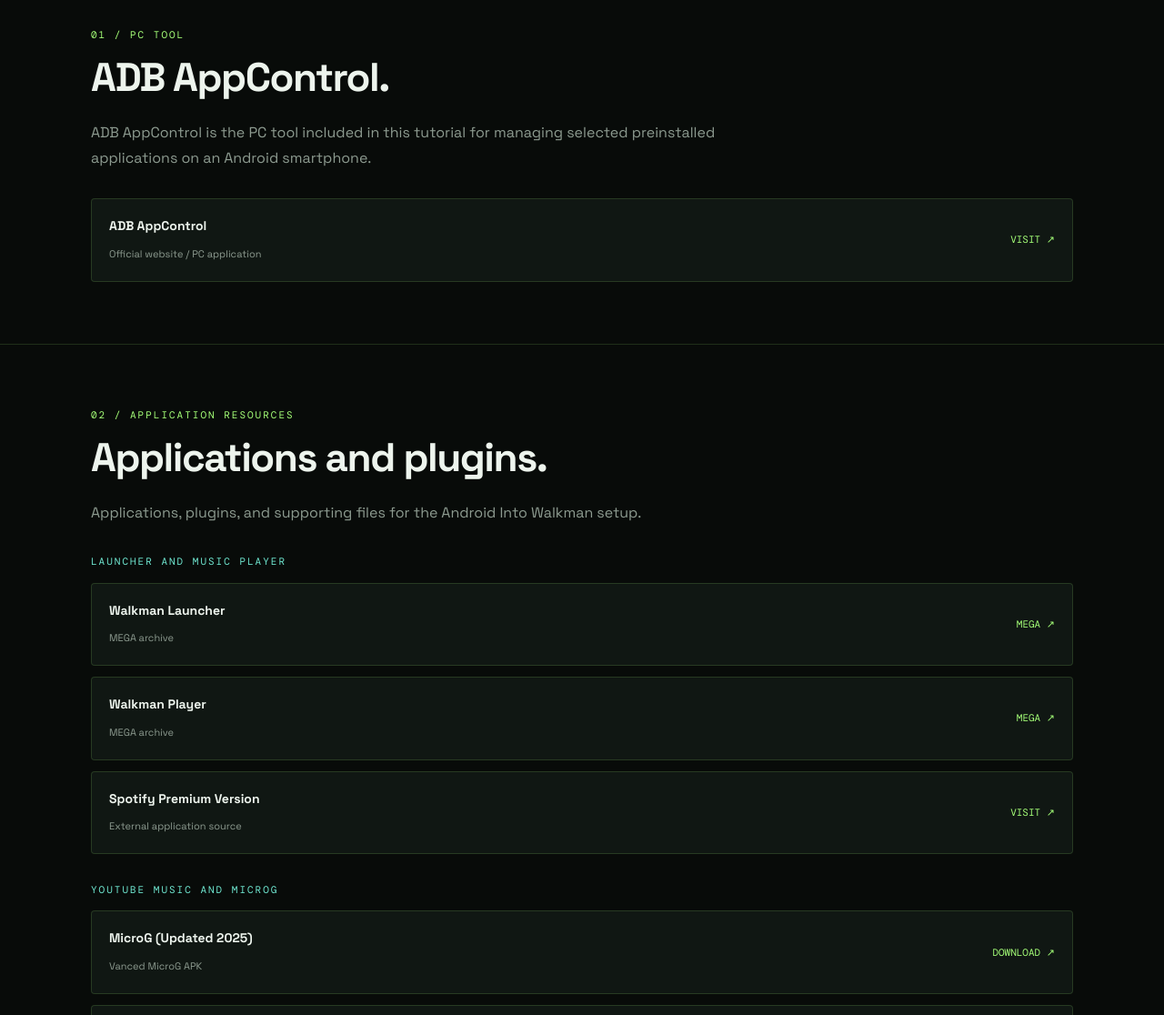
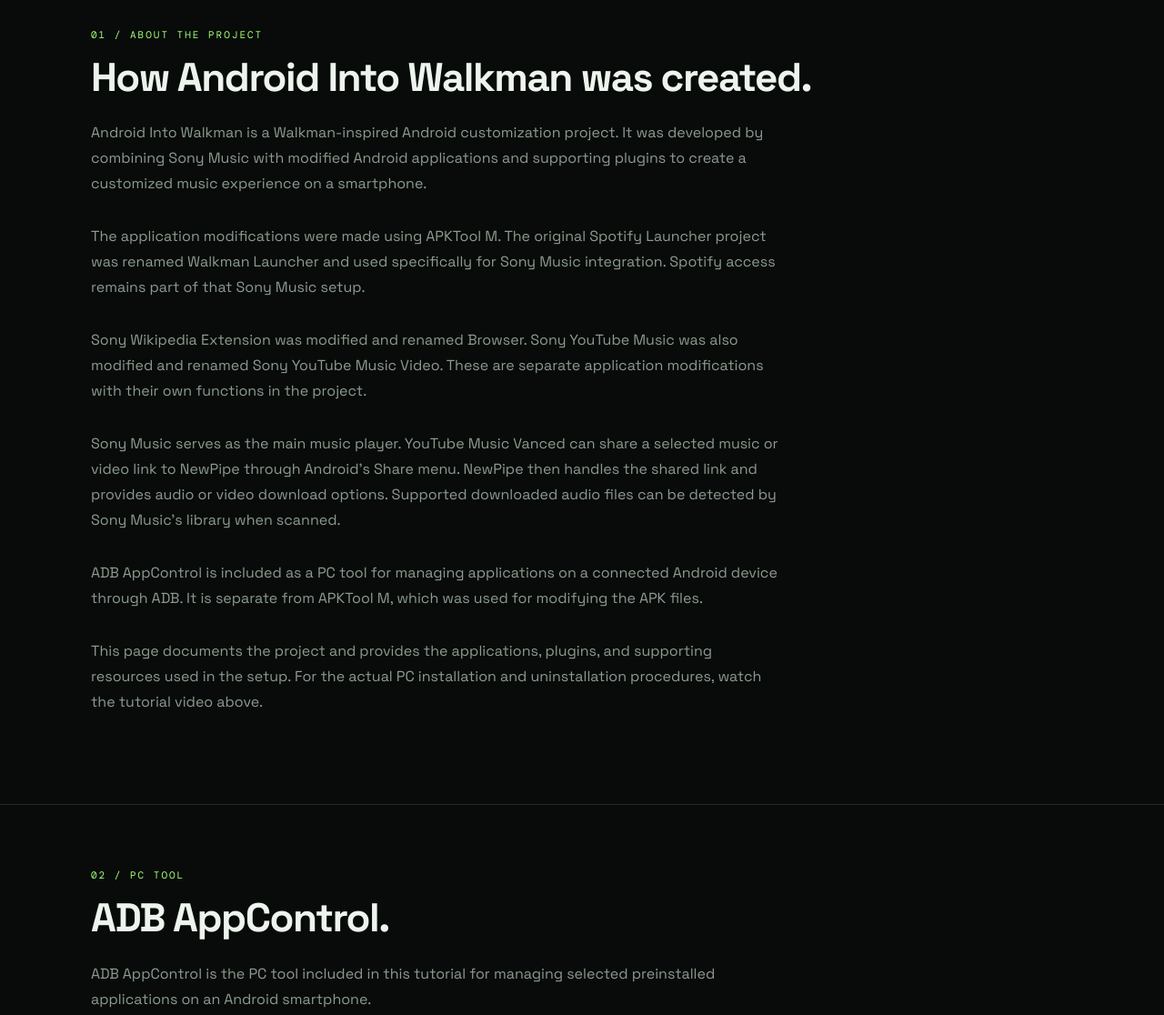
Before and after one commit to DiskarteTechPH/DiskarteTechPH.github.io, a plain HTML site: page pc-tutorial.html in a window 1280 px wide. Shown: the part 1440-2556 px from the top of the page at 91% size. Drawn offline with nearby package versions, Linux system fonts and the light colour scheme.

Commit message:
Update pc-tutorial.html

```diff
--- a/pc-tutorial.html
+++ b/pc-tutorial.html
@@ -1,4 +1,3 @@
-
 <!DOCTYPE html>
 <html lang="en">
 <head>
@@ -7,7 +6,7 @@
 
   <title>Android Into Walkman — PC Tutorial | DISKARTE TECH PH</title>
 
-  <meta name="description" content="Android Into Walkman PC Tutorial by DISKARTE TECH PH. Watch the setup process and find the applications, plugins, Sony Music resources, and ADB AppControl used in the project.">
+  <meta name="description" content="Android Into Walkman PC Tutorial by DISKARTE TECH PH. Discover how the project was created, watch the PC setup process, and find the applications, plugins, Sony Music resources, and ADB AppControl used in the project.">
 
   <meta name="theme-color" content="#080b09">
 
@@ -372,6 +371,7 @@
     </div>
 
     <div class="toc mono">
+      <a href="#about">ABOUT</a>
       <a href="#adb">ADB APPCONTROL</a>
       <a href="#applications">APPLICATIONS</a>
       <a href="#sony">SONY MUSIC</a>
@@ -400,12 +400,73 @@
 
   </div>
 
+  <!-- ABOUT THE PROJECT -->
+  <section class="content-section" id="about">
+    <div class="container">
+
+      <div class="section-number">
+        01 / ABOUT THE PROJECT
+      </div>
+
+      <h2>How Android Into Walkman was created.</h2>
+
+      <p class="section-intro">
+        Android Into Walkman is a Walkman-inspired Android
+        customization project. It was developed by combining
+        Sony Music with modified Android applications and
+        supporting plugins to create a customized music
+        experience on a smartphone.
+      </p>
+
+      <p class="section-intro">
+        The application modifications were made using APKTool M.
+        The original Spotify Launcher project was renamed
+        Walkman Launcher and used specifically for Sony Music
+        integration. Spotify access remains part of that
+        Sony Music setup.
+      </p>
+
+      <p class="section-intro">
+        Sony Wikipedia Extension was modified and renamed
+        Browser. Sony YouTube Music was also modified and
+        renamed Sony YouTube Music Video. These are separate
+        application modifications with their own functions
+        in the project.
+      </p>
+
+      <p class="section-intro">
+        Sony Music serves as the main music player. YouTube
+        Music Vanced can share a selected music or video link
+        to NewPipe through Android's Share menu. NewPipe then
+        handles the shared link and provides audio or video
+        download options. Supported downloaded audio files
+        can be detected by Sony Music's library when scanned.
+      </p>
+
+      <p class="section-intro">
+        ADB AppControl is included as a PC tool for managing
+        applications on a connected Android device through ADB.
+        It is separate from APKTool M, which was used for
+        modifying the APK files.
+      </p>
+
+      <p class="section-intro">
+        This page documents the project and provides the
+        applications, plugins, and supporting resources used
+        in the setup. For the actual PC installation and
+        uninstallation procedures, watch the tutorial video
+        above.
+      </p>
+
+    </div>
+  </section>
+
   <!-- ADB APP CONTROL -->
   <section class="content-section" id="adb">
     <div class="container">
 
       <div class="section-number">
-        01 / PC TOOL
+        02 / PC TOOL
       </div>
 
       <h2>ADB AppControl.</h2>
@@ -437,7 +498,7 @@
     <div class="container">
 
       <div class="section-number">
-        02 / APPLICATION RESOURCES
+        03 / APPLICATION RESOURCES
       </div>
 
       <h2>Applications and plugins.</h2>
@@ -507,7 +568,7 @@
             <strong>YouTube Music Plugin ReVanced (2025)</strong>
             <small>MEGA archive</small>
           </div>
-          <a href="https://mega.nz/file/ldpFEBpR#DnD0tr342oBE5YHwZAhWaADJ922xDcJ421wVgjjWA9c"
+          <a href="https://mega.nz/file/ldpFEBpR#DnD0tr342oBE5YHwZAhADJ922xDcJ421wVgjjWA9c"
              target="_blank" rel="noopener noreferrer">MEGA ↗</a>
         </div>
 
@@ -578,7 +639,7 @@
     <div class="container">
 
       <div class="section-number">
-        03 / SONY MUSIC RESOURCES
+        04 / SONY MUSIC RESOURCES
       </div>
 
       <h2>Sony Music Walkman.</h2>
@@ -619,6 +680,8 @@
 
       </div>
 
+      <!-- CREDITS -->
+      <div id="credits">
         <p class="credit">
           Original Spotify Launcher project:
           <a href="https://github.com/joshmcarthur/spotify-launcher"
@@ -626,6 +689,7 @@
             Josh McArthur / GitHub ↗
           </a>
         </p>
+      </div>
 
       <a href="index.html" class="back-link">
         ← BACK TO HOME
```
Lines whose indentation alone changed are shown as unchanged.
